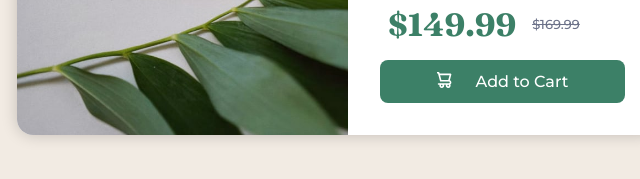
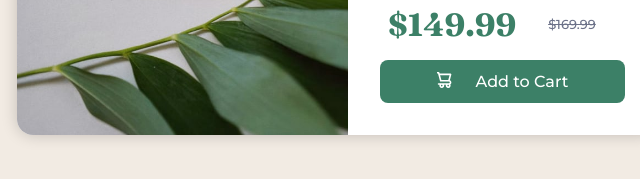
Before and after one commit to RemEpau/product-preview-component, a plain HTML site: page index.html in a window 1280 px wide. Shown: the part 501-680 px from the top of the page, 303-943 px from the left. Drawn offline with Linux system fonts and the light colour scheme.

Commit message:
Finalizing project

```diff
--- a/style.css
+++ b/style.css
@@ -226,7 +226,4 @@ a > * {
     width: 200%;
     border-radius: 1rem 0 0 1rem;
   }
-  .discount {
-    padding-left: 1rem;
-  }
 }
```
Also changed, not shown: index.html (+0 -1 lines), 1 other file.
